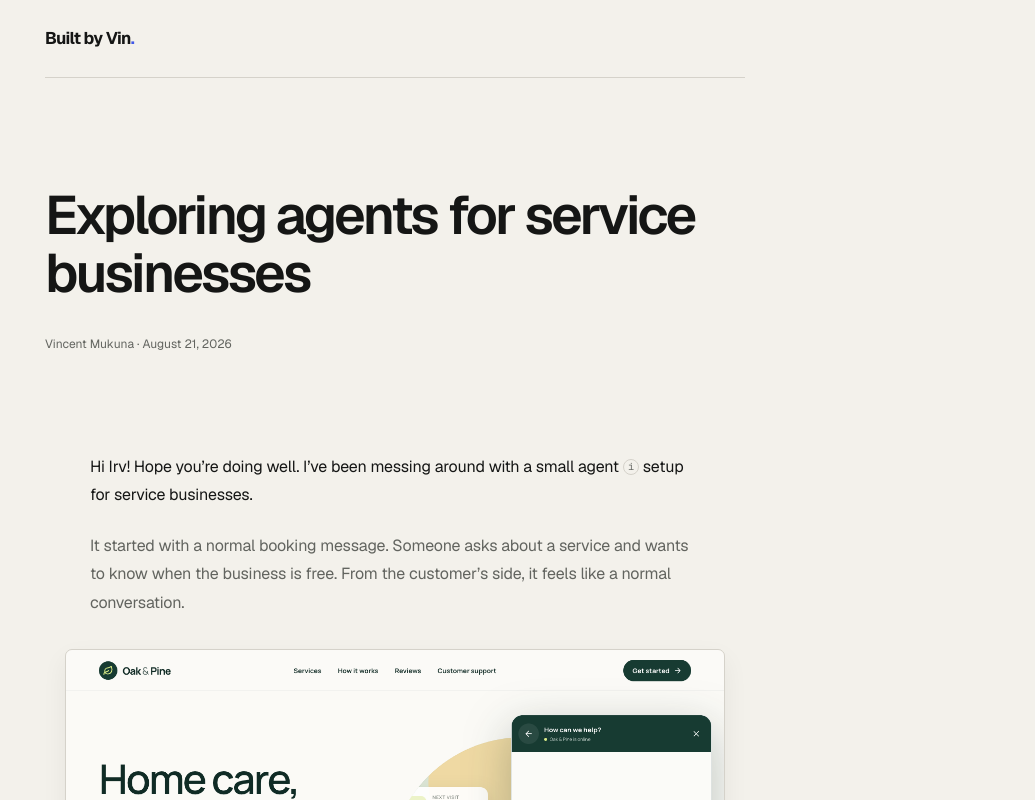
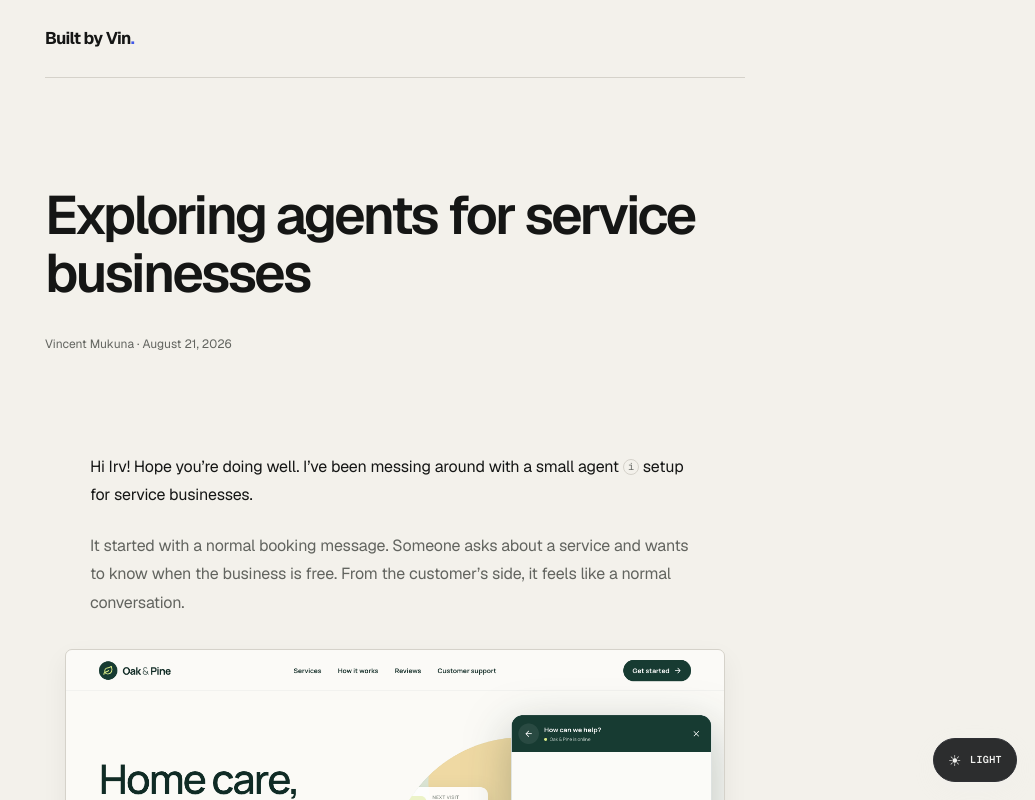
Before and after one commit to VincentMukuna/builtbyvin, a Next.js app: page /notes/service-business-agents in a window 1280 px wide. Shown: the top 800 px of the page, without its empty margins (245-1280 px from the left). Built offline with nearby package versions, Linux system fonts and the light colour scheme.

Commit message:
feat: add direct light and dark theme toggle
Use the device preference on first visit, then let one accessible control switch directly to the opposite theme. Persist the explicit choice without exposing system mode as a button state.

```diff
--- a/app/ai-development/ai-development.module.css
+++ b/app/ai-development/ai-development.module.css
@@ -95,7 +95,7 @@
 
 .prose > p {
   margin: 0;
-  color: #c1c2c5;
+  color: var(--body-copy);
   font-size: 16px;
   line-height: 1.82;
 }
--- /dev/null
+++ b/app/components/theme-toggle.tsx
@@ -0,0 +1,62 @@
+"use client";
+
+import { useSyncExternalStore } from "react";
+
+type Theme = "light" | "dark";
+
+const getCurrentTheme = (): Theme =>
+  document.documentElement.dataset.theme === "light" ? "light" : "dark";
+
+const getServerTheme = (): Theme => "dark";
+
+function subscribe(onThemeChange: () => void) {
+  function syncThemeFromStorage(event: StorageEvent) {
+    if (event.key !== "theme") return;
+    if (event.newValue !== "light" && event.newValue !== "dark") return;
+
+    document.documentElement.dataset.theme = event.newValue;
+    onThemeChange();
+  }
+
+  window.addEventListener("themechange", onThemeChange);
+  window.addEventListener("storage", syncThemeFromStorage);
+
+  return () => {
+    window.removeEventListener("themechange", onThemeChange);
+    window.removeEventListener("storage", syncThemeFromStorage);
+  };
+}
+
+export function ThemeToggle() {
+  const theme = useSyncExternalStore(subscribe, getCurrentTheme, getServerTheme);
+
+  const nextTheme: Theme = theme === "light" ? "dark" : "light";
+  const label = `Use ${nextTheme} theme`;
+
+  function toggleTheme() {
+    const next = getCurrentTheme() === "light" ? "dark" : "light";
+
+    document.documentElement.dataset.theme = next;
+    try {
+      window.localStorage.setItem("theme", next);
+    } catch {
+      // The visible theme can still change when storage is unavailable.
+    }
+    window.dispatchEvent(new Event("themechange"));
+  }
+
+  return (
+    <button
+      className="theme-toggle"
+      type="button"
+      aria-label={label}
+      title={label}
+      onClick={toggleTheme}
+    >
+      <span className="theme-toggle-icon" aria-hidden="true">
+        {nextTheme === "light" ? "☀" : "☾"}
+      </span>
+      <span>{nextTheme === "light" ? "Light" : "Dark"}</span>
+    </button>
+  );
+}
--- a/app/globals.css
+++ b/app/globals.css
@@ -7,6 +7,19 @@
   --line: #2f3035;
   --accent: #8ea0ff;
   --focus: #a9b5ff;
+  --body-copy: #c1c2c5;
+}
+
+html[data-theme="light"] {
+  color-scheme: light;
+  --page: #f5f4f0;
+  --band: #ecebe6;
+  --ink: #17181a;
+  --muted: #65676c;
+  --line: #d2d1cc;
+  --accent: #4058e8;
+  --focus: #4058e8;
+  --body-copy: #45474c;
 }
 
 * {
@@ -45,6 +58,48 @@ a:focus-visible {
   border-radius: 2px;
   outline: 2px solid var(--focus);
   outline-offset: 5px;
+}
+
+button:focus-visible {
+  outline: 2px solid var(--focus);
+  outline-offset: 4px;
+}
+
+.theme-toggle {
+  position: fixed;
+  right: calc(18px + env(safe-area-inset-right));
+  bottom: calc(18px + env(safe-area-inset-bottom));
+  z-index: 50;
+  min-width: 78px;
+  min-height: 44px;
+  padding: 0 14px;
+  display: inline-flex;
+  align-items: center;
+  justify-content: center;
+  gap: 8px;
+  border: 1px solid var(--line);
+  border-radius: 999px;
+  background: color-mix(in srgb, var(--page) 88%, transparent);
+  box-shadow: 0 8px 28px color-mix(in srgb, var(--ink) 12%, transparent);
+  color: var(--ink);
+  cursor: pointer;
+  font: 600 10px/1 var(--font-geist-mono), monospace;
+  letter-spacing: 0.04em;
+  text-transform: uppercase;
+  backdrop-filter: blur(12px);
+  -webkit-backdrop-filter: blur(12px);
+}
+
+.theme-toggle:hover {
+  border-color: var(--muted);
+}
+
+.theme-toggle-icon {
+  width: 14px;
+  font-family: Arial, sans-serif;
+  font-size: 15px;
+  font-weight: 400;
+  line-height: 1;
 }
 
 .shell {
--- a/app/layout.tsx
+++ b/app/layout.tsx
@@ -1,6 +1,7 @@
 import type { Metadata } from "next";
 import { Geist, Geist_Mono } from "next/font/google";
 import { Analytics } from "@vercel/analytics/next";
+import { ThemeToggle } from "./components/theme-toggle";
 import "./globals.css";
 
 const geistSans = Geist({
@@ -12,6 +13,20 @@ const geistMono = Geist_Mono({
   variable: "--font-geist-mono",
   subsets: ["latin"],
 });
+
+const themeScript = `
+  try {
+    const savedTheme = localStorage.getItem("theme");
+    const theme = savedTheme === "light" || savedTheme === "dark"
+      ? savedTheme
+      : window.matchMedia("(prefers-color-scheme: dark)").matches
+        ? "dark"
+        : "light";
+    document.documentElement.dataset.theme = theme;
+  } catch {
+    document.documentElement.dataset.theme = "dark";
+  }
+`;
 
 export const metadata: Metadata = {
   metadataBase: new URL("https://builtby.vin"),
@@ -48,10 +63,14 @@ export default function RootLayout({
   children: React.ReactNode;
 }>) {
   return (
-    <html lang="en">
+    <html lang="en" suppressHydrationWarning>
+      <head>
+        <script dangerouslySetInnerHTML={{ __html: themeScript }} />
+      </head>
       <body
         className={`${geistSans.variable} ${geistMono.variable} antialiased`}
       >
+        <ThemeToggle />
         {children}
         <Analytics />
       </body>
--- a/app/notes/service-business-agents/page.module.css
+++ b/app/notes/service-business-agents/page.module.css
@@ -589,8 +589,7 @@
   color: var(--note-accent);
 }
 
-@media (prefers-color-scheme: dark) {
-  .page {
+:global(html[data-theme="dark"]) .page {
   --note-paper: #111214;
   --note-ink: #f1f1ef;
   --note-muted: #a4a5aa;
@@ -598,15 +597,14 @@
   --note-soft: #17181b;
   --note-accent: #8ea0ff;
 }
-}
 
 .constructionPage {
   min-height: 100svh;
   display: grid;
   place-items: center;
   padding: 24px;
-  background: #111214;
-  color: #f2f2ef;
+  background: var(--page);
+  color: var(--ink);
   font-size: clamp(20px, 3vw, 30px);
   text-align: center;
 }
```
Lines whose indentation alone changed are shown as unchanged.
